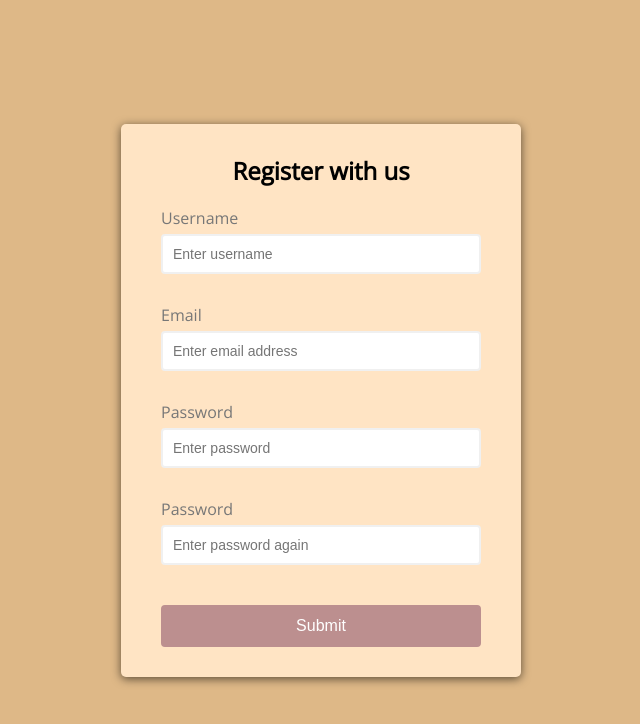
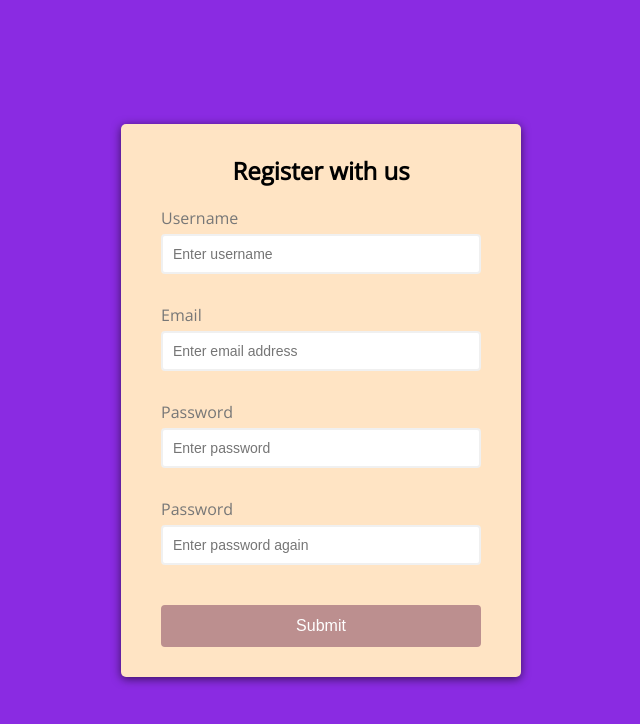
Before and after one commit to ShaheenKhan99/NewForm, a plain HTML site: page index.html in a window 1280 px wide. Shown: the whole page, without its empty margins (319-959 px from the left). Drawn offline with nearby package versions, Linux system fonts and the light colour scheme.

Commit message:
changed background color to blueviolet

```diff
--- a/styles.css
+++ b/styles.css
@@ -10,7 +10,7 @@
 }
 
 body {
-    background-color: burlywood;
+    background-color:blueviolet;
     font-family: 'Open Sans', sans-serif;
     display: flex;
     align-items: center;
```
